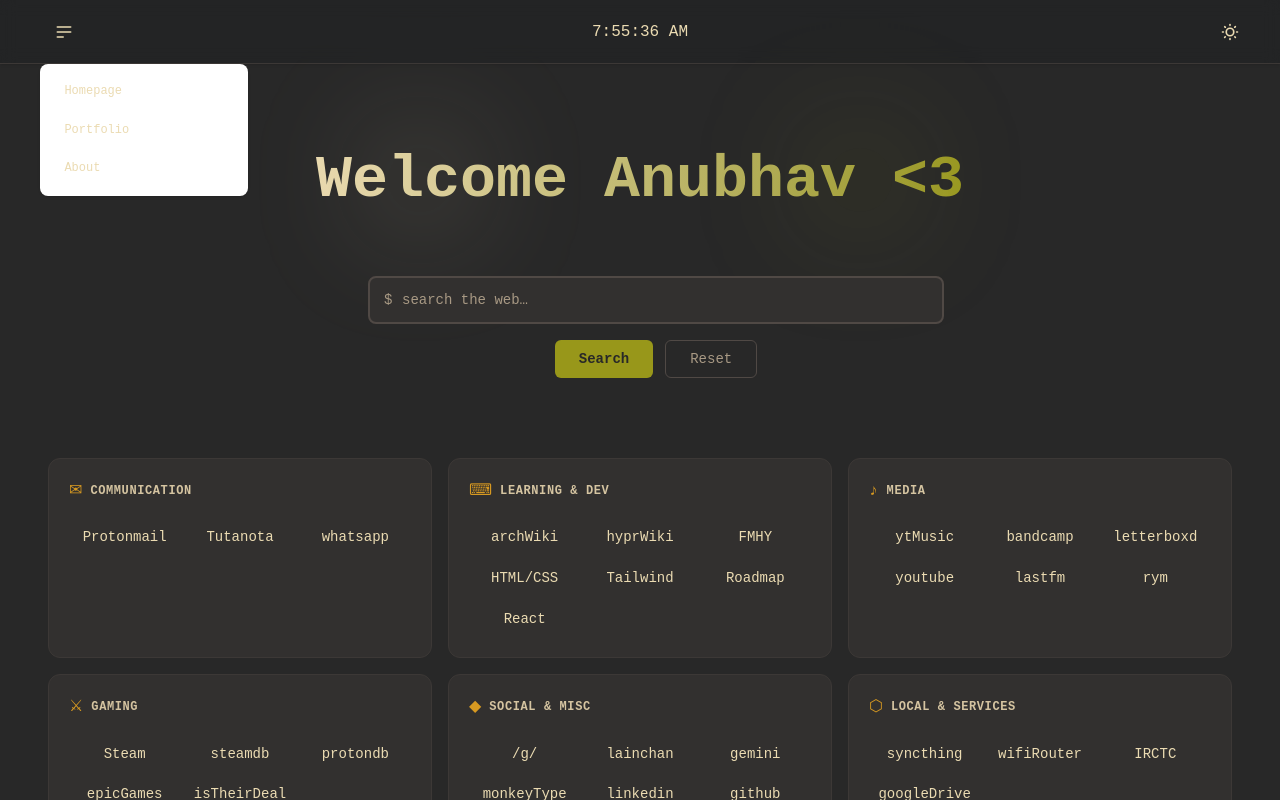
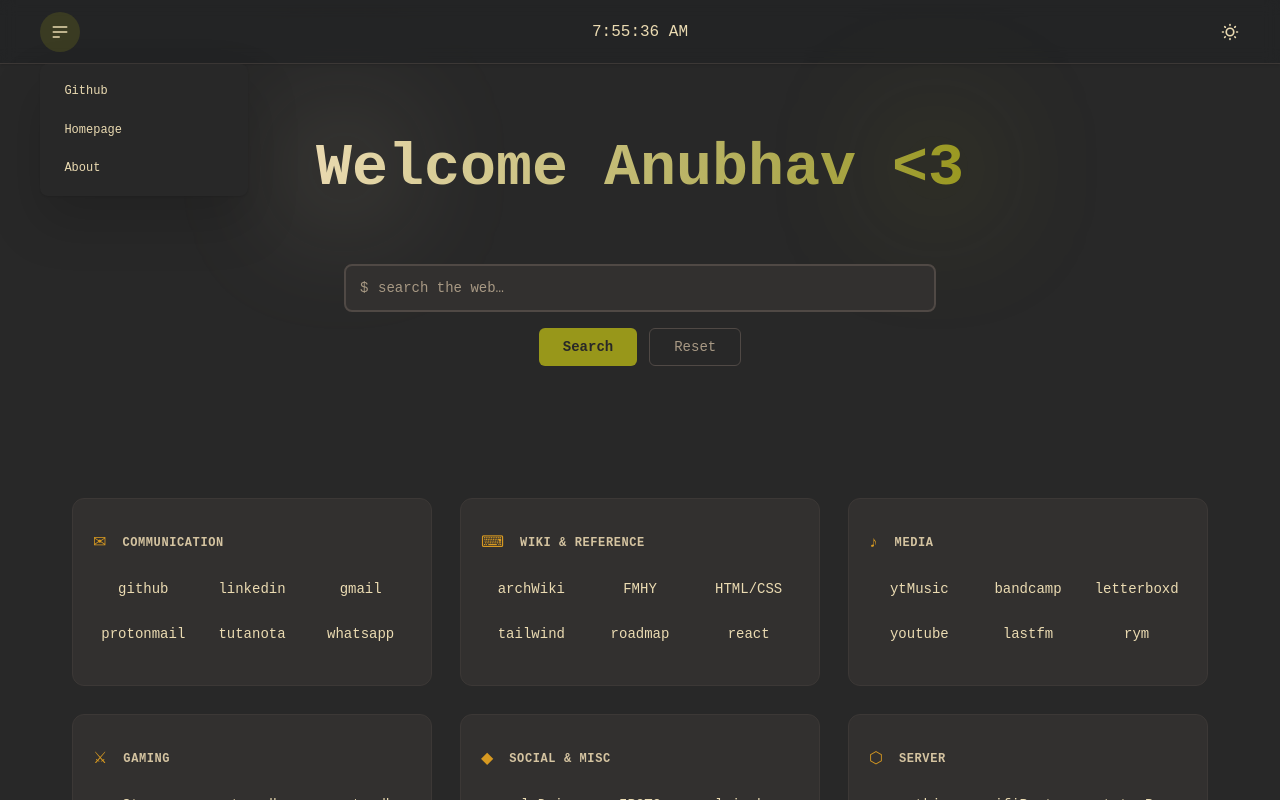
Before and after one commit to 4nubhav-v/startpage, a React (Vite) app: page / in a window 1280 px wide. Both pictures are taken after a click on the button 60 px from the left and 31 px from the top of the page. Shown: the top 800 px of the page. Built offline with nearby package versions, Linux system fonts and the light colour scheme.

Commit message:
add mobile support 2.0

```diff
--- a/src/App.tsx
+++ b/src/App.tsx
@@ -29,17 +29,15 @@ function App() {
         <Header />
         <div className="p-4 m-4 grow">
           <div className="flex flex-col items-center justify-between mt-4">
-            <div className=" relative max-w-4xl h-24 flex justify-center items-center mt-5">
+            <div className=" relative max-w-4xl h-24 flex justify-center items-center mt-5 lg:mt-2">
               <h1 className="text-[2rem] lg:text-6xl font-bold bg-linear-to-r from-gb-fg to-gb-green bg-clip-text text-transparent text-shadow-2xl p-4 text-center ">
                 Welcome Anubhav &lt;3
               </h1>
-              <div className="absolute lg:w-20 w-14 h-20 lg:left-20 left-1 bg-gb-fg/30 rounded-full blur-3xl animate-fade-in"></div>
-              <div className="absolute lg:w-20 w-14 h-20 lg:right-20 right-1 bg-gb-green/30 rounded-full blur-3xl animate-fade-in"></div>
+              <div className="absolute lg:w-20 w-14 h-20 lg:left-max left-1 bg-gb-fg/30 rounded-full blur-3xl animate-fade-in"></div>
+              <div className="absolute lg:w-20 w-14 h-20 lg:right-max right-1 bg-gb-green/30 rounded-full blur-3xl animate-fade-in"></div>
             </div>
-            <div className="w-1/2">
-              <Form />
-            </div>
-            <div className="grid grid-cols-1 md:grid-cols-2 lg:grid-cols-3 gap-4 p-4 m-4 pt-8 w-full">
+            <Form />
+            <div className="grid grid-cols-1 md:grid-cols-2 lg:grid-cols-3 gap-4 lg:gap-7 p-4 m-4 pt-8 lg:m-15 lg:p-10 w-full">
               {getCardmaker()}
             </div>
           </div>
--- a/src/components/Form.tsx
+++ b/src/components/Form.tsx
@@ -7,7 +7,7 @@ function Form() {
         action="https://www.google.com/search"
         method="get"
       >
-        <div className="relative md:w-full w-[300px]">
+        <div className="relative w-full sm:w-3/4 md:1/2 lg:w-1/2">
           <span
             aria-hidden="true"
             className="absolute left-4 top-1/2 -translate-y-1/2 text-gb-gray text-sm select-none"
--- a/src/components/Header.tsx
+++ b/src/components/Header.tsx
@@ -13,7 +13,7 @@ function Header() {
           <div
             tabIndex={0}
             role="button"
-            className="btn btn-ghost btn-circle pl-2"
+            className="btn btn-ghost btn-circle active:bg-gb-green/20 hover:bg-gb-green/20 focus:bg-gb-green/20"
           >
             <svg
               xmlns="http://www.w3.org/2000/svg"
@@ -33,16 +33,34 @@ function Header() {
           </div>
           <ul
             tabIndex={-1}
-            className="menu menu-sm dropdown-content bg-base-100 rounded-box z-1 mt-3 w-52 p-2 shadow"
+            className="menu menu-sm dropdown-content bg-gb-bg rounded-box z-1 mt-3 w-52 p-2 shadow drop-shadow-2xl"
           >
             <li>
-              <a>Homepage</a>
+              <a
+                href="https://github.com/4nubhav-v"
+                target="_blank"
+                rel="noopener noreferrer"
+              >
+                Github
+              </a>
             </li>
             <li>
-              <a>Portfolio</a>
+              <a
+                href="https://anubhav-v.github.io/"
+                target="_blank"
+                rel="noopener noreferrer"
+              >
+                Homepage
+              </a>
             </li>
             <li>
-              <a>About</a>
+              <a
+                href="https://anubhav-v.github.io/about"
+                target="_blank"
+                rel="noopener noreferrer"
+              >
+                About
+              </a>
             </li>
           </ul>
         </div>
--- a/src/components/card/Card.tsx
+++ b/src/components/card/Card.tsx
@@ -20,8 +20,8 @@ function Card({
 }: CardProps) {
   return (
     <>
-      <div className="card-hover animate-slide-up delay-100 bg-gb-bg-soft rounded-xl border border-gb-bg1 p-5 hover:border-gb-yellow/50">
-        <div className="flex items-center gap-2 mb-4">
+      <div className="card-hover animate-slide-up delay-100 bg-gb-bg-soft rounded-xl border border-gb-bg1 lg:py-8 lg:px-5 p-5 hover:border-gb-yellow/50 w-full ">
+        <div className="flex items-center gap-2 lg:gap-4 mb-4">
           <span className="text-gb-yellow" aria-hidden="true">
             {info.icon}
           </span>
@@ -29,9 +29,9 @@ function Card({
             {info.title}
           </h2>
         </div>
-        <ul className="grid grid-cols-3 gap-1">
+        <ul className="grid lg:grid-cols-3 grid-cols-2 gap-2">
           {info.socialsInfo.map((link, index) => (
-            <li key={index} className="links">
+            <li key={index} className="links ">
               <a
                 className="text-gb-fg hover:text-gb-green transition-colors duration-150 text-sm"
                 href={link.url}
--- a/src/data.ts
+++ b/src/data.ts
@@ -12,26 +12,28 @@ const startpageData = [
     title: "Communication",
     icon: "✉",
     links: [
-      { label: "Protonmail", url: "https://mail.proton.me" },
-      { label: "Tutanota", url: "https://app.tuta.com" },
+      { label: "github", url: "https://github.com/4nubhav-v" },
+      { label: "linkedin", url: "https://www.linkedin.com/in/4nubhav" },
+      { label: "gmail", url: "https://mail.google.com/mail/u/0/#inbox" },
+      { label: "protonmail", url: "https://mail.proton.me" },
+      { label: "tutanota", url: "https://app.tuta.com" },
       { label: "whatsapp", url: "https://web.whatsapp.com/" },
     ],
   },
   {
     id: 1,
-    title: "Learning & Dev",
+    title: "Wiki & Reference",
     icon: "⌨",
     links: [
       { label: "archWiki", url: "https://wiki.archlinux.org" },
-      { label: "hyprWiki", url: "https://wiki.hypr.land/" },
       { label: "FMHY", url: "https://fmhy.pages.dev/" },
       {
         label: "HTML/CSS",
         url: "https://developer.mozilla.org/en-US/docs/Web",
       },
-      { label: "Tailwind", url: "https://tailwindcss.com/docs/" },
-      { label: "Roadmap", url: "https://roadmap.sh/" },
-      { label: "React", url: "https://react.dev/learn" },
+      { label: "tailwind", url: "https://tailwindcss.com/docs/" },
+      { label: "roadmap", url: "https://roadmap.sh/" },
+      { label: "react", url: "https://react.dev/learn" },
     ],
   },
   {
@@ -64,24 +66,24 @@ const startpageData = [
     title: "Social & Misc",
     icon: "◆",
     links: [
-      { label: "/g/", url: "https://4chan.org/" },
+      { label: "googleDrive", url: "https://drive.google.com/drive/my-drive" },
+      { label: "IRCTC", url: "https://www.irctc.co.in/" },
       { label: "lainchan", url: "https://lainchan.org/" },
       { label: "gemini", url: "https://gemini.google.com/" },
-      { label: "monkeyType", url: "https://monkeytype.com/" },
-      { label: "linkedin", url: "https://www.linkedin.com/in/4nubhav" },
-      { label: "github", url: "https://github.com/4nubhav-v" },
       { label: "amazon", url: "https://amazon.in/" },
     ],
   },
   {
     id: 5,
-    title: "Local & Services",
+    title: "Server",
     icon: "⬡",
     links: [
       { label: "syncthing", url: "http://127.0.0.1:8384/#" },
       { label: "wifiRouter", url: "http://192.168.1.1/" },
-      { label: "IRCTC", url: "https://www.irctc.co.in/" },
-      { label: "googleDrive", url: "https://drive.google.com/drive/my-drive" },
+      { label: "statusPage", url: "https://status.startpage.gq/" },
+      { label: "jellyfin", url: "http://127.0.0.1:8096/" },
+      { label: "navidrome", url: "http://127.0.0.1:4533/" },
+      { label: "nextcloud", url: "http://127.0.0.1:8080/" },
     ],
   },
 ];
```
